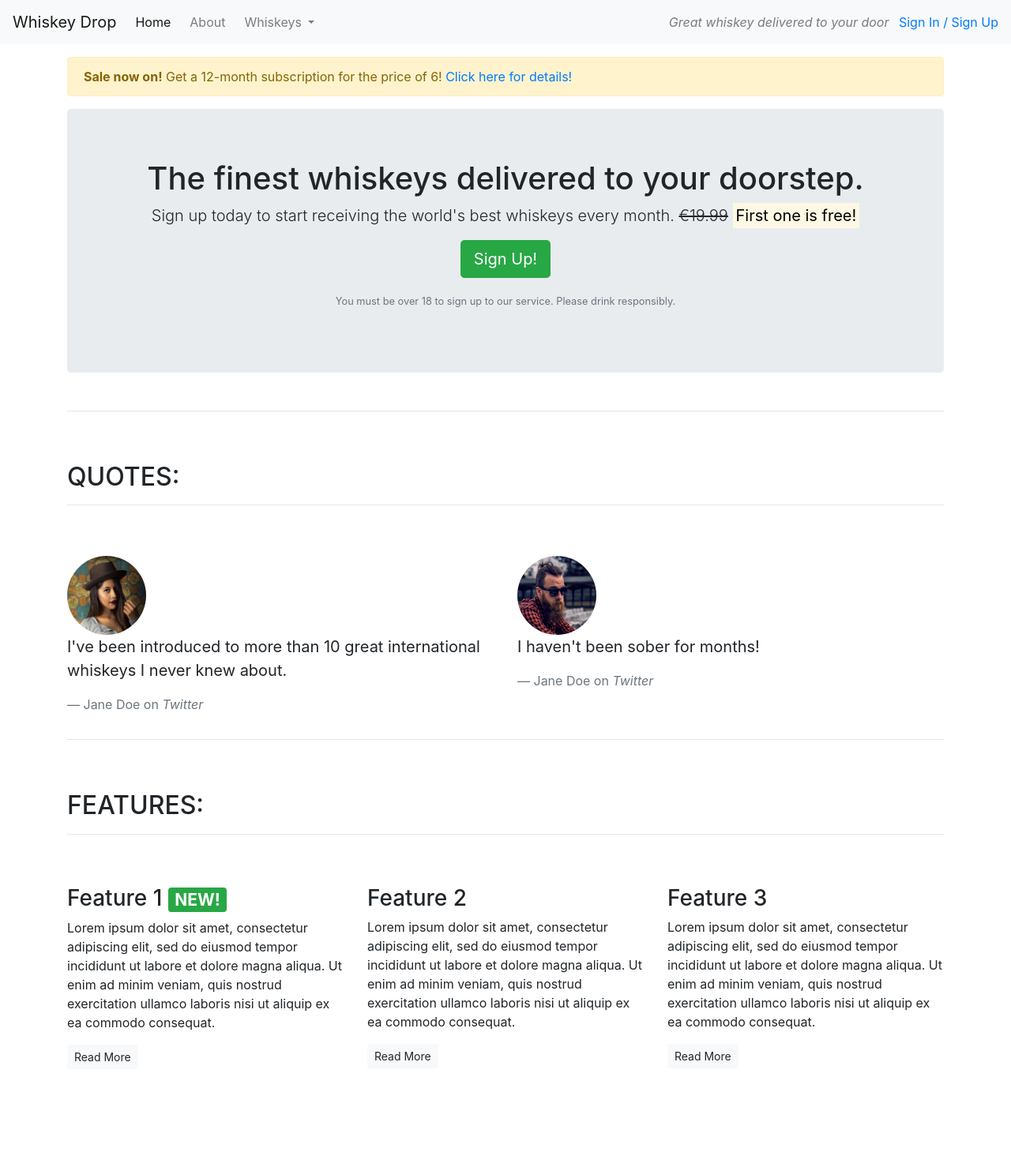
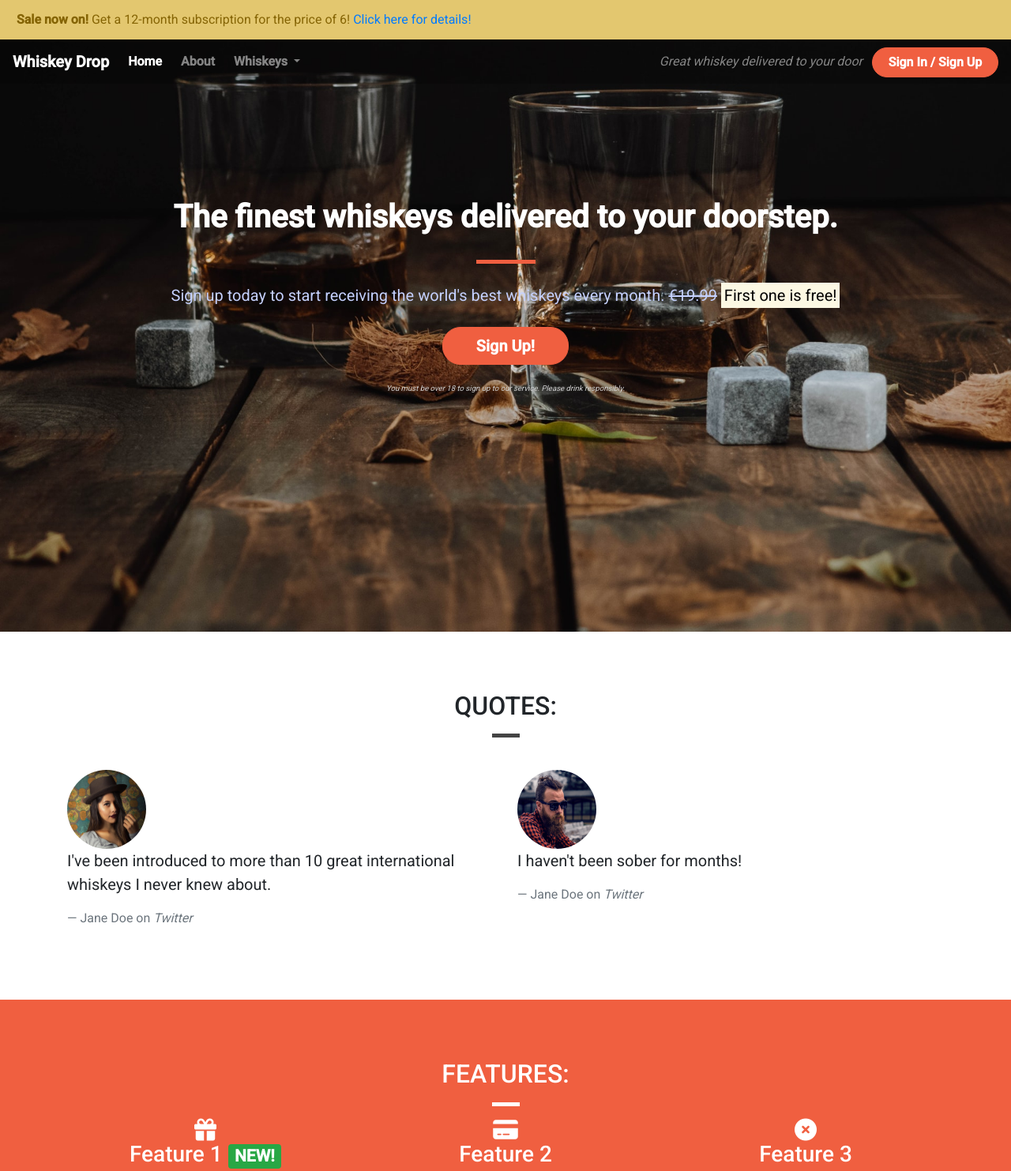
Before and after one commit to cornishcoder1/My-first-Bootstrap-workspace, a plain HTML site: page index.html in a window 1280 px wide. Shown: the top 1483 px of the page at 79% size. Before the commit the page ends 1370 px from the top, so only its background shows below. Drawn offline with nearby package versions, Linux system fonts and the light colour scheme.

Commit message:
commit all custom html and css changes

```diff
--- /dev/null
+++ b/css/style.css
@@ -0,0 +1,199 @@
+body {
+    font-family: 'Roboto', sans-serif;
+}
+
+.container-wrapper {
+
+}
+
+.container-wrapper-red {
+    background-color: #f05f40;
+    color: white;
+}
+
+.alert-container .col-12 {
+    padding-left: 0;
+    padding-right: 0;
+}
+
+.site-wide-alert {
+    border-radius: 0;
+    margin-bottom: 0;
+    padding: 5px, 15px;
+    background-color: #e3c76f;
+    border-color: #e3c76f;
+}
+
+.callout-container {
+    height: 100vh;
+    background: url(../images/whiskey_glasses.jpg) no-repeat bottom right fixed;
+    -webkit-background-size: cover;
+    -moz-background-size: cover;
+    -o-background-size: cover;
+    background-size: cover;
+
+    display: flex;
+    align-items: center;
+    justify-content: center;
+
+    position: relative;
+}
+
+.opaque-overlay {
+    position: absolute;
+    top: 0;
+    left: 0;
+    height: 100%;
+    width: 100%;
+    background-color: (0,0,0,0.5);
+}
+
+.quotes-container {
+
+}
+
+.features-container {
+
+}
+
+ .feature {
+    text-align: center;
+    margin-bottom: 40px;
+} */
+
+.feature i {
+    margin-bottom: 20px;
+    font-size: 45px;
+    line-height: 45px;
+}
+
+.feature .btn {
+    background-color: white;
+    border: white;
+    border-radius: 100px;
+    min-width: 100px;
+    font-weight: bold;
+    margin-top: 10px;
+    color: #f05f40;
+}
+
+/*Page Headers*/
+
+.page-header {
+    margin-bottom: 0;
+    border-bottom: 0;
+    text-align: center;
+}
+
+.page-header h2 {
+    margin-top: 0;
+}
+
+.quotes .page-header {
+    margin-bottom: 25px;
+}
+
+/*Block Dividers*/
+
+.block-divider {
+    width: 75px;
+    height: 5px;
+    border: 0;
+    background-color: #444;
+}
+
+.block-divider--red {
+    background-color: #f05f40;
+}
+
+.block-divider--white {
+    background-color: white;
+}
+
+.block-divider--short {
+    width: 35px;
+}
+
+/*Content Containers*/
+
+.content-container {
+    padding-top: 75px;
+    padding-bottom: 75px;
+}
+
+/*Buttons*/
+
+.btn--cta {
+    font-weight: bold;
+    border-radius: 23px;
+    width: 160px;
+}
+
+.btn--red {
+    color: white;
+    background-color:#f05f40 ;
+    border-color: #f05f40;
+}
+
+.btn--red:hover,
+.btn--red:active,
+.btn--red:focus,
+.btn--red:active:focus {
+    background-color: #df4929;
+    border-color: #df4929;
+    color: white;
+}
+
+/*Navbar*/
+
+.navalert-container {
+    position: absolute;
+    top: 0;
+    left: 0;
+    padding-left: 0;
+    padding-right: 0;
+    z-index: 1;
+}
+
+.navbar {
+    margin-bottom: 0;
+    border: 0;
+    width: 100%;
+    background-color: rgba(0, 0, 0, 0.25);
+}
+
+.navbar .navbar-toggler {
+    border: 0;
+}
+
+.navbar-brand {
+    font-weight: bold;
+}
+
+.navbar .navbar-nav a{
+    font-weight: bold;
+
+}
+
+/*Jumbotron*/
+
+.jumbotron {
+    background-color: transparent;
+}
+
+.jumbotron-header {
+    color: white;
+    font-weight: bold;
+    margin-bottom: 30px;
+}
+
+.jumbotron small {
+    font-size: 60%;
+    font-style: italic;
+    color: #d0d0d0;
+}
+
+.jumbotron .lead {
+    margin: 25px;
+    color: #c5d1ff
+}
--- a/index.html
+++ b/index.html
@@ -5,11 +5,23 @@
     <meta http-equiv="X-UA-Compatible" content="IE=edge">
     <meta name="viewport" content="width=device-width, initial-scale=1.0">
     <link rel="stylesheet" href="https://stackpath.bootstrapcdn.com/bootstrap/4.3.1/css/bootstrap.min.css" integrity="sha384-ggOyR0iXCbMQv3Xipma34MD+dH/1fQ784/j6cY/iJTQUOhcWr7x9JvoRxT2MZw1T" crossorigin="anonymous">
+    <link href="https://fonts.googleapis.com/css2?family=Roboto:wght@400;500&display=swap" rel="stylesheet">
+    <link rel="stylesheet" href="css/style.css" type="text/css"/>
     <title>Whiskey Drop | Taste a new whiskey every month</title>
 </head>
 <body>
     <!--Nav-->
-    <nav class="navbar navbar-light navbar-expand-sm bg-light">
+    <div class="container-fluid navalert-container">
+        <div class="container-fluid alert-container">
+            <div class="row d-none d-sm-block">
+                <div class ="col-12">
+                    <div class="site-wide-alert alert alert-warning">
+                        <strong>Sale now on!</strong> Get a 12-month subscription for the price of 6! <a href="">Click here for details!</a>
+                    </div>
+                </div>
+            </div>
+        </div>
+        <nav class="navbar navbar-dark navbar-expand-sm">
             <a href="/" class="navbar-brand">
                         Whiskey Drop</a>
 
@@ -37,40 +49,40 @@
 
             <div class="d-none d-md-block">
                 <p class="navbar-text my-auto mr-2"><i>Great whiskey delivered to your door</i></p>
-            <a href="/login">Sign In / Sign Up</a>
+                <a href="/login" class="btn btn--cta btn--red">Sign In / Sign Up</a>
             </div>
         <!--</div>-->
         </nav>
-    <article class="container mt-3">
-        <div class="row d-none d-sm-block">
-            <div class ="col-12">
-                <div class="alert alert-warning">
-                    <strong>Sale now on!</strong> Get a 12-month subscription for the price of 6! <a href="">Click here for details!</a>
     </div>
-            </div>
-        </div>
-        <!-- Callout -->
+
+       <!--Callout-->
+    <div class="opaque-overlay">&nbsp; </div>
+        <div class="container-fluid callout-container">
             <div class="row">
                 <div class="col-12">
                     <section class="callout jumbotron text-center">
-                    <h1>The finest whiskeys delivered to your doorstep.</h1>
+                        <h1 class="jumbotron-header">The finest whiskeys delivered to your doorstep.</h1>
+                        <hr class="block-divider block-divider--red">
                         <p class="lead">Sign up today to start receiving the world's best whiskeys every month.
                             <s class="d-none d-sm-inline">€19.99</s>
                             <span class="d-inline d-sm-none"><br></span>
                             <strong><mark>First one is free!</mark></strong></p>
-                    <p><button class="btn btn-lg btn-success" data-toggle="modal" data-target="#signUpModal">Sign Up!</button></p>
+                        <p><button class="btn btn-lg btn--cta btn--red" data-toggle="modal" data-target="#signUpModal">Sign Up!</button></p>
                         <p class="text-muted"><small>You must be over 18 to sign up to our service. Please drink responsibly.</small></p>
                     </section>
                 </div>
             </div>
+        </div>
     <!-- /.callout -->
-        <hr>
+
     <!-- Quotes -->
+    <div class="container-wrapper">
+        <div class="container content-container quotes-container">
             <section class="quotes">
                 <div class="row">
-                <div class="col-12 my-5">
+                    <div class="col-12 page-header">
                         <h2 class="text-uppercase">Quotes:</h2>
-                    <hr />
+                        <hr class="block-divider block-divider--short">
                     </div>
                 </div>
                 <div class="row">
@@ -101,42 +113,50 @@
                     </div>
                 </div>
             </section>
+        </div>
+    </div>
         <!-- /.quotes -->
-        <hr>
+
         <!-- Features -->
+    <div class="container-wrapper container-wrapper-red">
+        <div class="container content-container features-container">
             <section class="features">
                 <div class="row">
-                <div class="col-12 my-5">
+                    <div class="col-12 page-header">
                         <h2 class="text-uppercase">Features:</h2>
-                    <hr />
+                        <hr class="block-divider block-divider--short block-divider--white">
                     </div>
                 </div>
                 <div class="row">
                     <div class="col-12 col-md-6 col-lg-4">
                         <div class="feature">
-                        <h3><i class="fa-solid fa-gift d-none d-block-inline"></i> Feature 1 <span class="badge badge-success"> NEW!</span></h3>
+                            <h3><i class="fa-solid fa-gift d-none d-block"></i> Feature 1 <span class="badge badge-success"> NEW!</span></h3>
                             <p>Lorem ipsum dolor sit amet, consectetur adipiscing elit, sed do eiusmod tempor incididunt ut labore et dolore magna aliqua. Ut enim ad minim veniam, quis nostrud exercitation ullamco laboris nisi ut aliquip ex ea commodo consequat.</p>
                             <p><a class="btn btn-sm btn-light" href="">Read More</a></p>
                         </div>
                     </div>
                     <div class="col-12 col-md-6 col-lg-4">
                         <div class="feature">
-                        <h3><i class="fa-solid fa-credit-card d-none d-block-inline "></i> Feature 2</h3>
+                            <h3><i class="fa-solid fa-credit-card d-none d-block"></i> Feature 2</h3>
                             <p>Lorem ipsum dolor sit amet, consectetur adipiscing elit, sed do eiusmod tempor incididunt ut labore et dolore magna aliqua. Ut enim ad minim veniam, quis nostrud exercitation ullamco laboris nisi ut aliquip ex ea commodo consequat.</p>
                             <p><a class="btn btn-sm btn-light" href="">Read More</a></p>
                         </div>
                     </div>
                     <div class="col-12 d-md-none d-lg-block col-lg-4">
                         <div class="feature">
-                        <h3><i class="fa-solid fa-circle-xmark d-none d-block-inline"></i> Feature 3</h3>
+                            <h3><i class="fa-solid fa-circle-xmark d-none d-block"></i> Feature 3</h3>
                             <p>Lorem ipsum dolor sit amet, consectetur adipiscing elit, sed do eiusmod tempor incididunt ut labore et dolore magna aliqua. Ut enim ad minim veniam, quis nostrud exercitation ullamco laboris nisi ut aliquip ex ea commodo consequat.</p>
                             <p><a class="btn btn-sm btn-light" href="">Read More</a></p>
                         </div>
                     </div>
                 </div>
             </section>
+        </div>
+    </div>
         <!--features -->
+
     </article>
+
     <!--Modal-->
     <div class="modal fade" tabindex="-1" role="dialog" id="signUpModal">
         <div class="modal-dialog" role="document">
```
Also changed, not shown: images/whiskey_glasses.jpg (added). Lines whose indentation alone changed are shown as unchanged.
